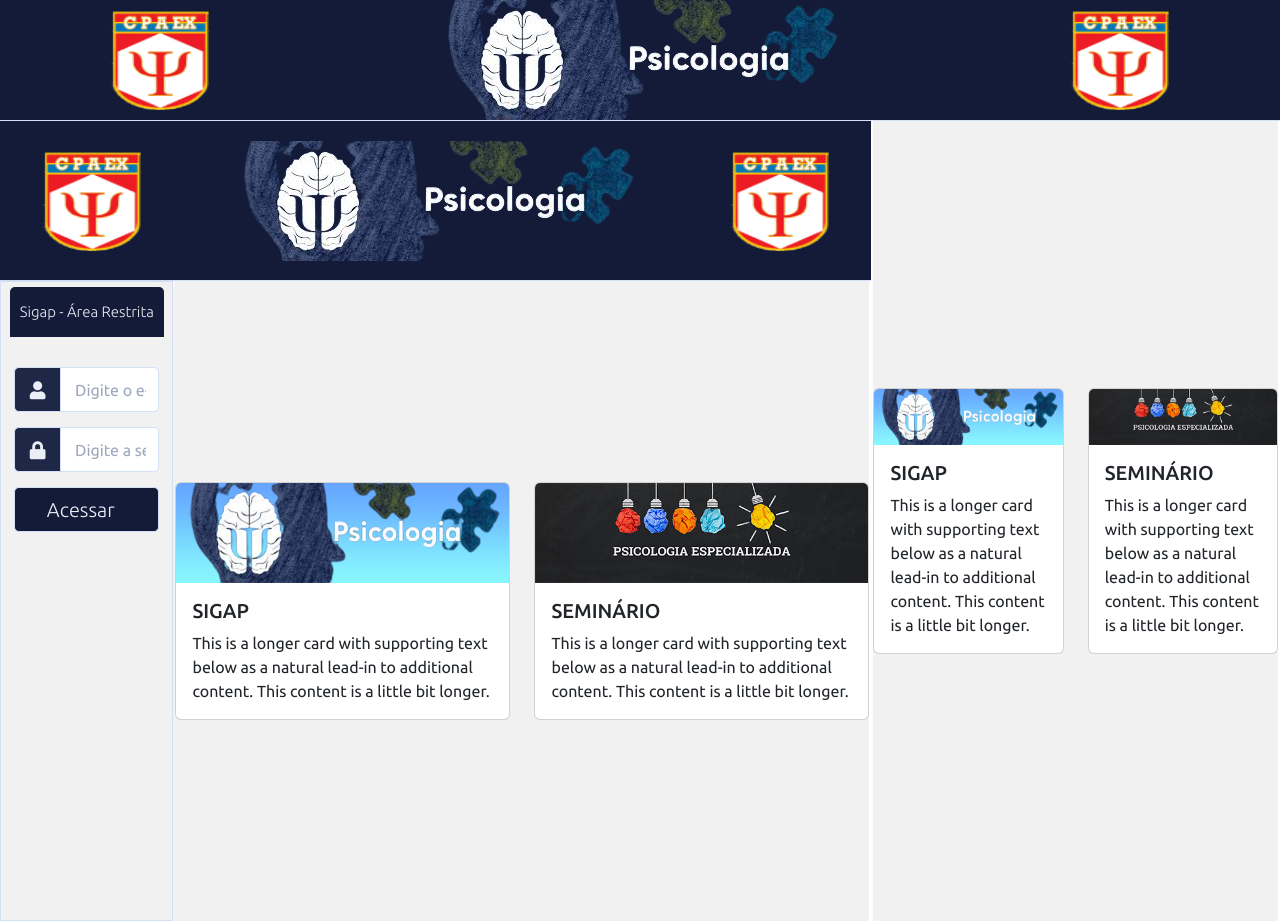
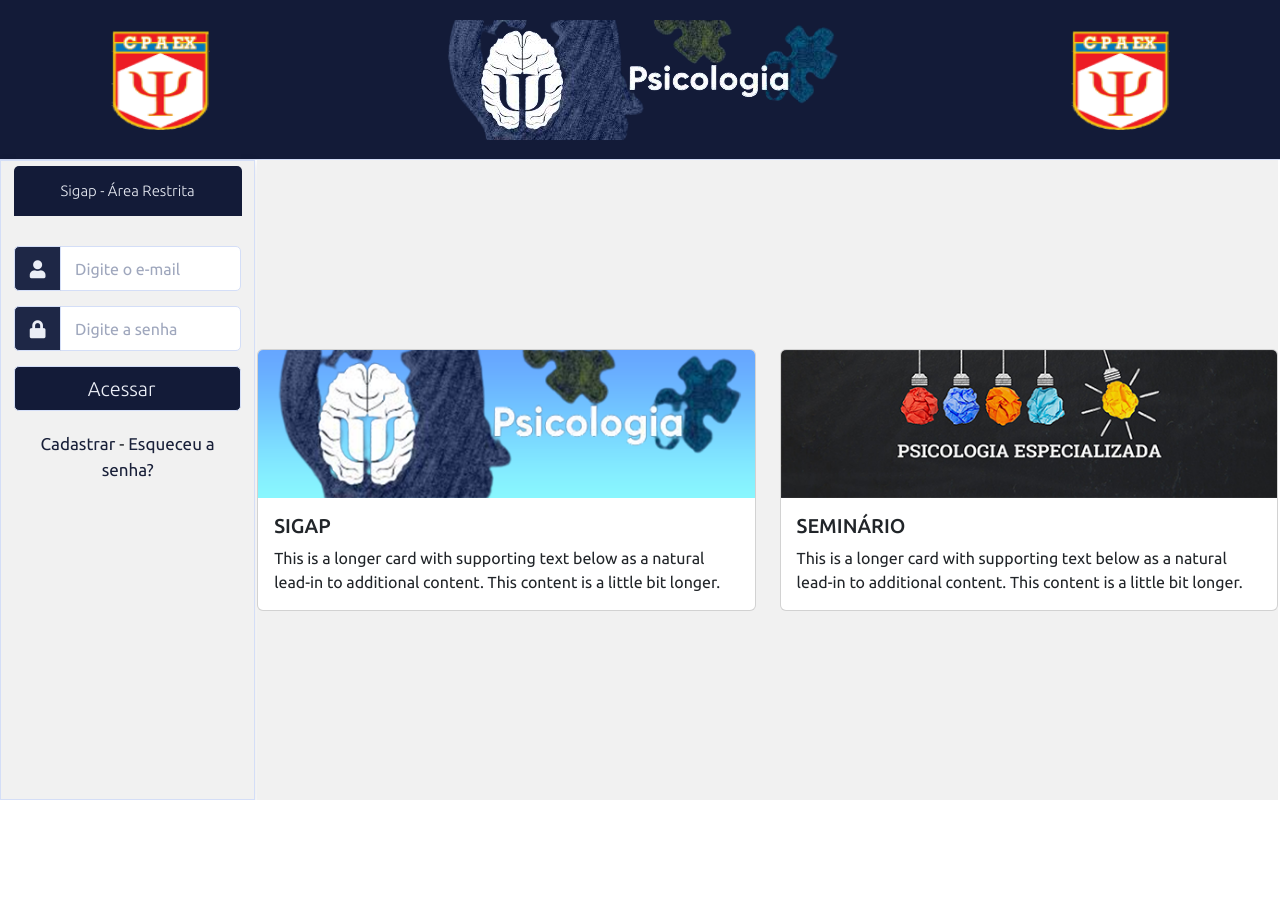
Before and after one commit to andmatsouza/react-front, a React (Create React App) app in the folder login/: page / in a window 1280 px wide. After the commit the page ends 800 px from the top, so only its background shows below. Built offline with nearby package versions, Linux system fonts and the light colour scheme.

Commit message:
feat: Refatorado componete login

```diff
--- a/login/src/pages/Login/index.js
+++ b/login/src/pages/Login/index.js
@@ -1,19 +1,15 @@
-import React, { useState, useContext } from "react";
+import React, { useState, useContext } from 'react';
 
 //useNavigate substituiu a useHistory
 import { Link, useNavigate, useLocation } from "react-router-dom";
 
-import Button from "react-bootstrap/Button";
-import Card from "react-bootstrap/Card";
-import Col from "react-bootstrap/Col";
-import Row from "react-bootstrap/Row";
+//conexão com API
+import api from '../../config/configApi';
 
-//conexão com API
-import api from "../../config/configApi";
-
-import { Context } from "../../Context/AuthContext";
+import { Context } from '../../Context/AuthContext';
 
 export const Login = () => {
+
     const { state } = useLocation();
 
     //usado para redirecionar página
@@ -26,8 +22,8 @@ export const Login = () => {
 
     //hook (useState) usado para setar valores em um objeto
     const [user, setUser] = useState({
-    email: "",
-    password: "",
+        email: '',
+        password: ''
     });
 
     const [status, setStatus] = useState({
@@ -37,246 +33,89 @@ export const Login = () => {
     });
 
     //função usada para setar valores nos campos do formulario
-  const valorInput = (e) =>
-    setUser({ ...user, [e.target.name]: e.target.value });
+    const valorInput = e => setUser({ ...user, [e.target.name]: e.target.value });
 
     //função usada para enviar valores do formulario p API
-  const loginSubmit = async (e) => {
+    const loginSubmit = async e => {
+
         e.preventDefault();
         // console.log(user.password);
         setStatus({
-      loading: true,
+            loading: true
         });
 
         const headers = {
-      "Content-Type": "application/json",
-    };
+            'Content-Type': 'application/json'
+        }
         //requisição post p API
-    await api
-      .post("/login", user, { headers })
+        await api.post("/login", user, { headers })
             .then((response) => {
                 // console.log(response)
                 setStatus({
                     /*type: 'success',
                     mensagem: response.data.mensagem,*/
-          loading: false,
+                    loading: false
                 });
                 //salva o token no localStorage do navegador
-        localStorage.setItem("token", response.data.token);
-        localStorage.setItem("name", response.data.user.name);
-        localStorage.setItem("image", response.data.user.image);
+                localStorage.setItem('token', response.data.token);
+                localStorage.setItem('name', response.data.user.name);
+                localStorage.setItem('image', response.data.user.image);
                 //função chamada do contex - seta a constante [authenticated] p true
                 signIn(true);
                 //caso login com sucesso redireciona p página dashboard
                 return navegate("/dashboard");
-      })
-      .catch((err) => {
+            }).catch((err) => {
                 if (err.response) {
                     //console.log(err.response)
                     setStatus({
-            type: "error",
+                        type: 'error',
                         mensagem: err.response.data.mensagem,
-            loading: false,
+                        loading: false
                     });
                 } else {
                     //console.log("Erro: tente mais tarde!");
                     setStatus({
-            type: "error",
+                        type: 'error',
                         mensagem: "Erro: tente mais tarde!",
-            loading: false,
+                        loading: false
                     });
                 }
-      });
-  };
+
+            })
+    }
 
     return (
-    <div className="d-flex">
-      <div className="container-header">
-        <img src="/cpaex-site.png" alt="imagem logo" className="img-header" />
-        <img src="/banner-site-psc-3-sf.png" alt="imagem logo" />
-        <img src="/cpaex-site.png" alt="imagem logo" className="img-header" />
-      </div>
-      <div className="container-login">
+
                 <div className="wrapper-login">
                     <div className="title">
                         <span>Sigap - Área Restrita</span>
                     </div>
 
                     <form onSubmit={loginSubmit} className="form-login">
-            {status.type === "error" ? (
-              <p className="alert-danger">{status.mensagem}</p>
-            ) : (
-              ""
-            )}
-            {status.type === "success" ? (
-              <p className="alert-success">{status.mensagem}</p>
-            ) : (
-              ""
-            )}
 
-            {status.loading ? (
-              <p className="alert-success">Validando...</p>
-            ) : (
-              ""
-            )}
+                        {status.type === 'error' ? <p className="alert-danger">{status.mensagem}</p> : ""}
+                        {status.type === 'success' ? <p className="alert-success">{status.mensagem}</p> : ""}
+
+                        {status.loading ? <p className="alert-success">Validando...</p> : ""}
 
                         <div className="row">
                             <i className="fas fa-user"></i>
-              <input
-                type="text"
-                name="email"
-                placeholder="Digite o e-mail"
-                onChange={valorInput}
-              />
+                            <input type="text" name="email" placeholder="Digite o e-mail" onChange={valorInput} />
                         </div>
                         <div className="row">
                             <i className="fas fa-lock"></i>
-              <input
-                type="password"
-                name="password"
-                placeholder="Digite a senha"
-                autoComplete="on"
-                onChange={valorInput}
-              />
+                            <input type="password" name="password" placeholder="Digite a senha" autoComplete='on' onChange={valorInput} />
                         </div>
 
                         <div className="row button">
-              {status.loading ? (
-                <button type="submit" className="button-login" disabled>
-                  Acessando...
-                </button>
-              ) : (
-                <button type="submit" className="button-login">
-                  Acessar
-                </button>
-              )}
+                            {status.loading ? <button type="submit" className='button-login' disabled>Acessando...</button> : <button type="submit" className='button-login'>Acessar</button>}
                         </div>
                         <div className="signup-link">
-              {/* <Link to="/add-user-login" className="link-pg-login">
-                Cadastrar
-              </Link>
-              {" - "}
-              <Link to="/recover-password" className="link-pg-login">
-                Esqueceu a senha?
-              </Link> */}
+                            <Link to="/add-user-login" className='link-pg-login'>Cadastrar</Link>{" - "}
+                            <Link to="/recover-password" className='link-pg-login'>Esqueceu a senha?</Link>
                         </div>
                     </form>
                 </div>
-        <div className="container-text">
-          <Row xs={1} md={2} className="g-4">
-            <Col>
-              <Card>
-                <Card.Img variant="top" src="/banner-card-7.png" />
-                <Card.Body>
-                  <Card.Title>SIGAP</Card.Title>
-                  <Card.Text>
-                    This is a longer card with supporting text below as a
-                    natural lead-in to additional content. This content is a
-                    little bit longer.
-                  </Card.Text>
-                </Card.Body>
-              </Card>
-            </Col>
-            <Col>
-              <Card>
-                <Card.Img variant="top" src="/banner-card-8.png" />
-                <Card.Body>
-                  <Card.Title>SEMINÁRIO</Card.Title>
-                  <Card.Text>
-                    This is a longer card with supporting text below as a
-                    natural lead-in to additional content. This content is a
-                    little bit longer.
-                  </Card.Text>
-                </Card.Body>
-              </Card>
-            </Col>
-            {/* <Col>
-              <Card>
-                <Card.Img variant="top" src="/banner-card-5.png" />
-                <Card.Body>
-                  <Card.Title>Card title</Card.Title>
-                  <Card.Text>
-                    This is a longer card with supporting text below as a
-                    natural lead-in to additional content. This content is a
-                    little bit longer.
-                  </Card.Text>
-                </Card.Body>
-              </Card>
-            </Col>
-            <Col>
-              <Card>
-                <Card.Img variant="top" src="/banner-card-6.png" />
-                <Card.Body>
-                  <Card.Title>Card title</Card.Title>
-                  <Card.Text>
-                    This is a longer card with supporting text below as a
-                    natural lead-in to additional content. This content is a
-                    little bit longer.
-                  </Card.Text>
-                </Card.Body>
-              </Card>
-            </Col> */}
-          </Row>
-          {/* <Card>
-            <Card.Img variant="top" src="/banner-card-2.png" />
-            <Card.Body>
-              <Card.Text>
-              Tem por missão precípua gerenciar as pesquisas na área de
-                Psicologia, as avaliações psicológicas e apoiar as atividades de
-                ensino do Departamento de Educação e Cultura do Exército (DECEx)
-              </Card.Text>
-            </Card.Body>
-          </Card>
 
-          <Card>
-            <Card.Img variant="top" src="/banner-card-4.png" />
-            <Card.Body>
-              <Card.Text>
-              Tem por missão precípua gerenciar as pesquisas na área de
-                Psicologia, as avaliações psicológicas e apoiar as atividades de
-                ensino do Departamento de Educação e Cultura do Exército (DECEx)
-              </Card.Text>
-            </Card.Body>
-          </Card>  */}
-
-          {/* <Card style={{ width: "22rem" }}>
-            <Card.Img variant="top" src="/banner-site-psc.png" />
-            <Card.Body>
-              <Card.Title>CPAEx - MISSÃO</Card.Title>
-              <Card.Text>
-                Tem por missão precípua gerenciar as pesquisas na área de
-                Psicologia, as avaliações psicológicas e apoiar as atividades de
-                ensino do Departamento de Educação e Cultura do Exército (DECEx)
-              </Card.Text>
-              <Button variant="primary">Go somewhere</Button>
-            </Card.Body>
-          </Card>
-          <Card style={{ width: "22rem" }}>
-            <Card.Img variant="top" src="/banner-site.png" />
-            <Card.Body>
-              <Card.Title>Card Title</Card.Title>
-              <Card.Text>
-                Tem por missão precípua gerenciar as pesquisas na área de
-                Psicologia, as avaliações psicológicas e apoiar as atividades de
-                ensino do Departamento de Educação e Cultura do Exército (DECEx)
-              </Card.Text>
-              <Button variant="primary">Go somewhere</Button>
-            </Card.Body>
-          </Card>
-          <Card style={{ width: "22rem" }}>
-            <Card.Img variant="top" src="/banner-site-psc.png" />
-            <Card.Body>
-              <Card.Title>Card Title</Card.Title>
-              <Card.Text>
-                Tem por missão precípua gerenciar as pesquisas na área de
-                Psicologia, as avaliações psicológicas e apoiar as atividades de
-                ensino do Departamento de Educação e Cultura do Exército (DECEx)
-              </Card.Text>
-              <Button variant="primary">Go somewhere</Button>
-            </Card.Body>
-          </Card> */}
-        </div>
-      </div>
-    </div>
     );
 };
```
Also changed, not shown: login/src/pages/Login/index copy.js (deleted, +0 -123 lines). Lines whose indentation alone changed are shown as unchanged.
